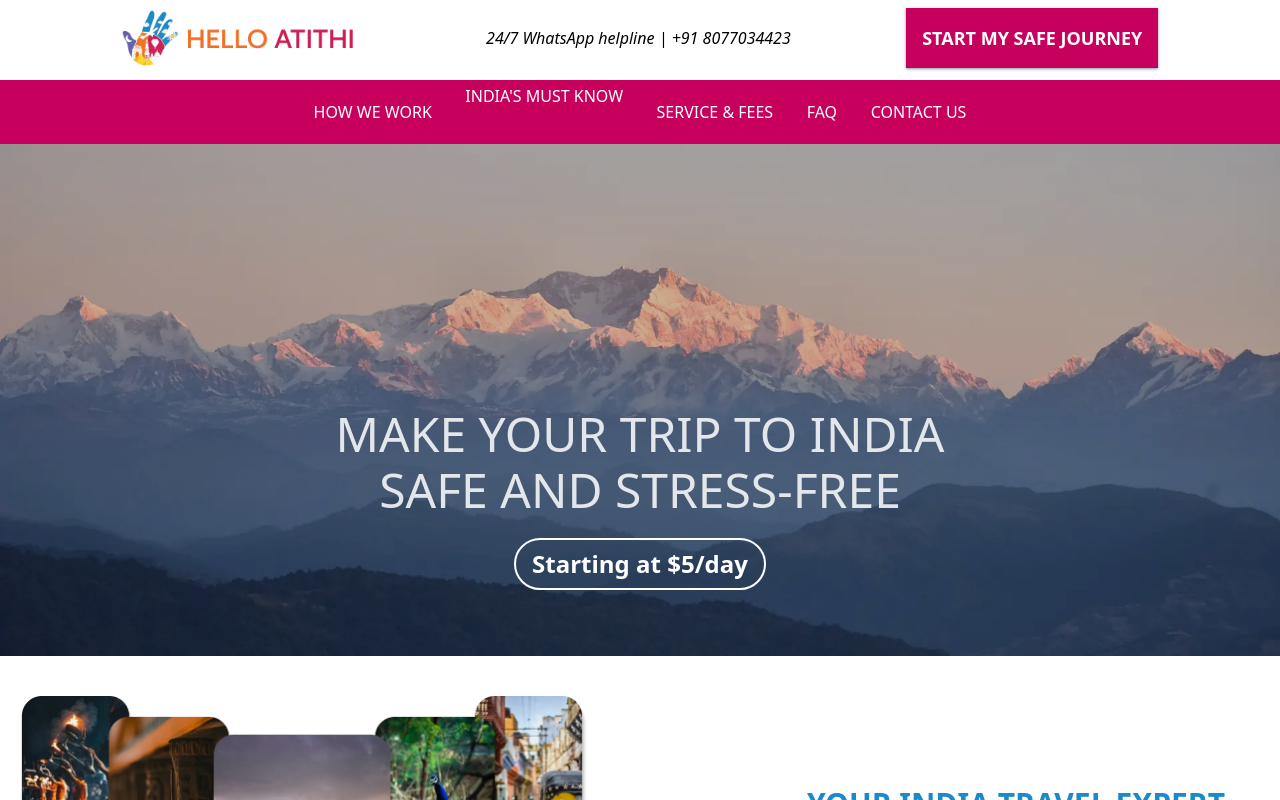
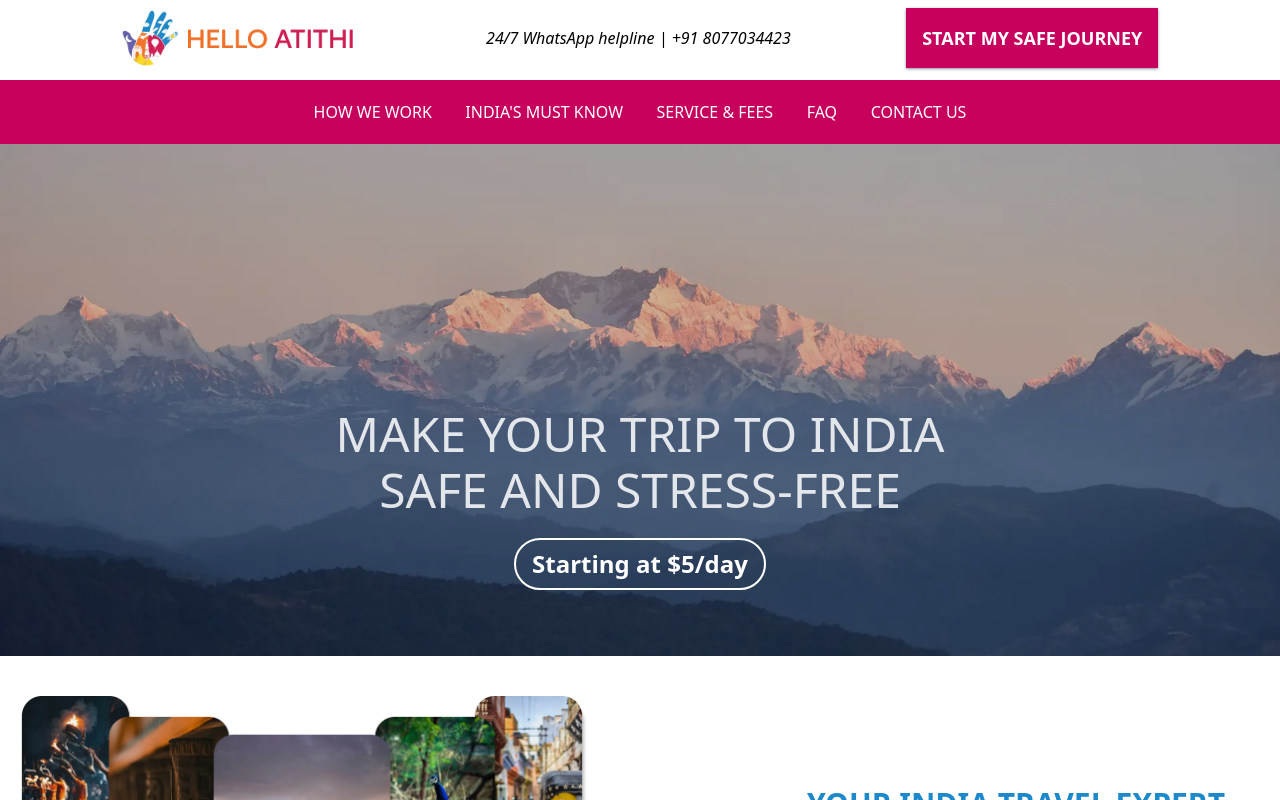
Before and after one commit to sahilg28/Hello-Atithi, a React (Vite) app: page / in a window 1280 px wide. Shown: the top 800 px of the page. Built offline with nearby package versions, Linux system fonts and the light colour scheme; a web font is replaced by a local one.

Commit message:
minor change

```diff
--- a/src/components/Category.jsx
+++ b/src/components/Category.jsx
@@ -2,9 +2,9 @@ import PropTypes from 'prop-types';
 import { ArrowRight } from 'lucide-react';
 import imkImage1 from '../assets/IMK-1.jpg';
 import imkImage3 from '../assets/IMK-3.jpg';
+import { Link } from 'react-router-dom'; // Import Link from react-router-dom
 
-
-const CategoryCard = ({ title, description, image, onViewMore }) => (
+const CategoryCard = ({ title, description, image, link }) => (
   <div className="bg-white rounded-xl p-4 mb-6"
        style={{
          boxShadow: '5px 10px 20px rgba(255,20,147, 0.3)',
@@ -25,15 +25,15 @@ const CategoryCard = ({ title, description, image, onViewMore }) => (
         <h2 className="text-2xl text-start font-semibold mb-4 text-black">{title}</h2>
         <p className="text-black text-lg mb-4 pr-6">{description}</p>
         <div className="flex justify-end mt-32 px-4">
-          <button
-            onClick={onViewMore}
+          <Link
+            to={link}
             className="text-pink-700 flex items-end gap-1 text-sm font-bold cursor-pointer hover:text-sky-600"
             aria-label={`View more about ${title}`}
             tabIndex={0}
           >
             View More
             <ArrowRight size={16} />
-          </button>
+          </Link>
         </div>
       </div>
     </div>
@@ -44,7 +44,7 @@ CategoryCard.propTypes = {
   title: PropTypes.string.isRequired,
   description: PropTypes.string.isRequired,
   image: PropTypes.string.isRequired,
-  onViewMore: PropTypes.func.isRequired,
+  link: PropTypes.string.isRequired,
 };
 
 const BlogCategories = () => {
@@ -53,39 +53,39 @@ const BlogCategories = () => {
       title: "All you should know about India",
       description: "Discover the magic of India! This category explores the country's rich history, diverse culture, and stunning landscapes. Uncover India's heart and soul through captivating stories and insightful articles, from ancient times to today.",
       image: imkImage1,
-      onViewMore: () => window.location.href = "/blog-all-you-should-know-about-india",
+      link: "/blog-all-you-should-know-about-india",
     },
     {
       title: "Top Places to Visit in North India",
       description: "North India calls with a mix of experiences, from the Himalayas to the Taj Mahal. This category explores the region's best places to visit, showcasing its rich history, vibrant culture, stunning scenery, and spiritual sites.  Discover ancient forts, lively markets, snowy mountains, and the diverse heart of North India.",
       image: imkImage3,
-      onViewMore: () => {},
+      link: "/top-places-to-visit-in-north-india",
     },
     {
       title: "A Culinary Journey Through India",
       description: "Taste your way through India! This category explores the country's amazing food, from flavorful street snacks to rich royal dishes. Discover regional specialties, learn how they're made, and experience the incredible spices and aromas that make Indian food so popular.",
       image: imkImage1,
-      onViewMore: () => {},
+      link: "/a-culinary-journey-through-india",
     },
     {
       title: "Exploring Spirituality in India",
       description: "Find your inner peace in India. This section explores holy places and quiet retreats, from ancient temples to peaceful ashrams. Learn about the wisdom that has shaped India's spiritual history, whether you're looking to relax or explore different faiths.",
       image: imkImage3,
-      onViewMore: () => {},
+      link: "/exploring-spirituality-in-india",
     }
   ];
 
   return (
     <div className="w-full max-w-6xl mx-auto px-2 py-6">
       <div className="flex items-center gap-2 mb-6 text-lg">
-        <button
-          onClick={() => window.location.href = "/"}
+        <Link
+          to="/"
           className="text-pink-700 font-bold cursor-pointer"
           aria-label="Go to Home Page"
           tabIndex={0}
         >
           HOME
-        </button>
+        </Link>
         <span className="text-pink-700 font-bold text-xl mb-1">{">"}</span>
         <span className="text-pink-700 font-bold">CATEGORIES</span>
       </div>
@@ -98,7 +98,7 @@ const BlogCategories = () => {
             title={category.title}
             description={category.description}
             image={category.image}
-            onViewMore={category.onViewMore}
+            link={category.link} // Changed from onViewMore to link
           />
         ))}
       </div>
--- a/src/components/Header.jsx
+++ b/src/components/Header.jsx
@@ -57,14 +57,8 @@ const Header = () => {
             HOW WE WORK
           </button>
 
-          <Link to="/blog-category">
-            <button
-              className="text-white font-medium decoration-white decoration-2 cursor-pointer"
-              tabIndex={0}
-              aria-label="Our Blogs"
-            >
-              INDIA&apos;S MUST KNOW
-            </button>
+          <Link to="/blog-category" className="text-white font-medium decoration-white decoration-2 cursor-pointer mt-4" tabIndex={0} aria-label="Our Blogs">
+            INDIA&apos;S MUST KNOW
           </Link>
 
           <button
@@ -119,6 +113,7 @@ const Header = () => {
                   INDIA&apos;S MUST KNOW
                 </Link>
 
+
                 <button
                   className="text-gray-700 font-medium border-b-2 border-pink-700 py-2 cursor-pointer"
                   tabIndex={0}
```
